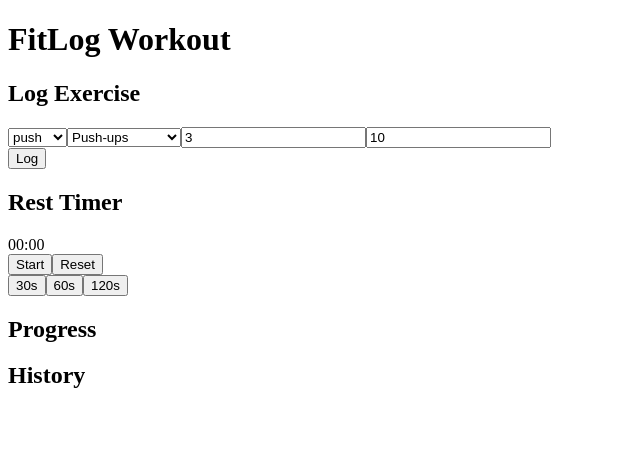
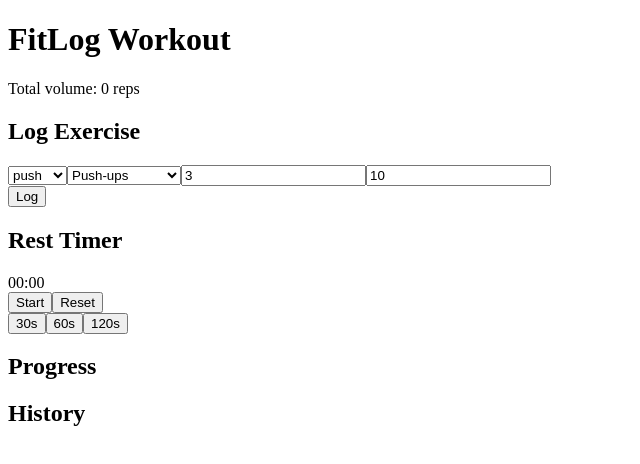
Before and after one commit to Nutsubidze423/fitlog-workout, a Next.js app: page / in a window 1280 px wide. Shown: the top 464 px of the page, without its empty margins (0-640 px from the left). Built offline with nearby package versions, Linux system fonts and the light colour scheme.

Commit message:
feat: show total workout volume

```diff
--- a/src/app/page.js
+++ b/src/app/page.js
@@ -16,9 +16,12 @@ export default function Home() {
   const addLog = (log) => setLogs([log, ...logs])
   const deleteLog = (id) => setLogs(logs.filter(l => l.id !== id))
 
+  const totalVolume = logs.reduce((sum, l) => sum + l.sets * l.reps, 0)
+
   return (
     <div className="p-4 md:p-6 max-w-3xl mx-auto">
-      <h1 className="text-2xl font-bold mb-6">FitLog Workout</h1>
+      <h1 className="text-2xl font-bold mb-2">FitLog Workout</h1>
+      <p className="mb-6 text-gray-400">Total volume: {totalVolume.toLocaleString()} reps</p>
       <WorkoutForm onAdd={addLog} />
       <Timer />
       <ProgressChart logs={logs} />
```
